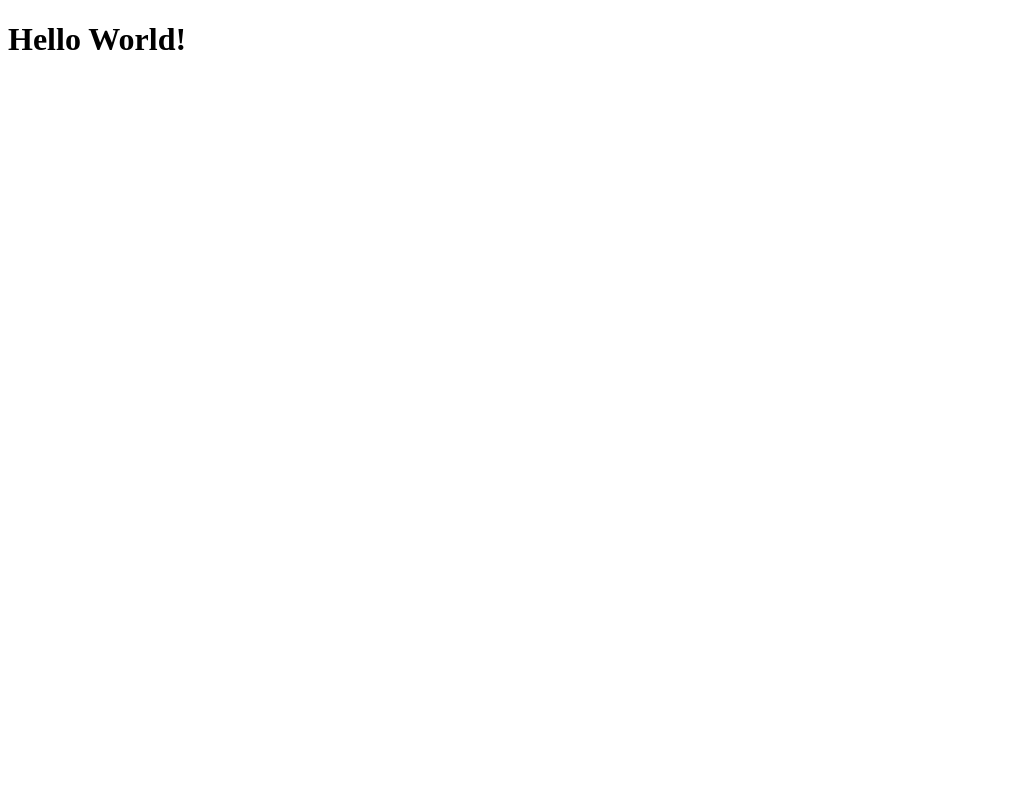
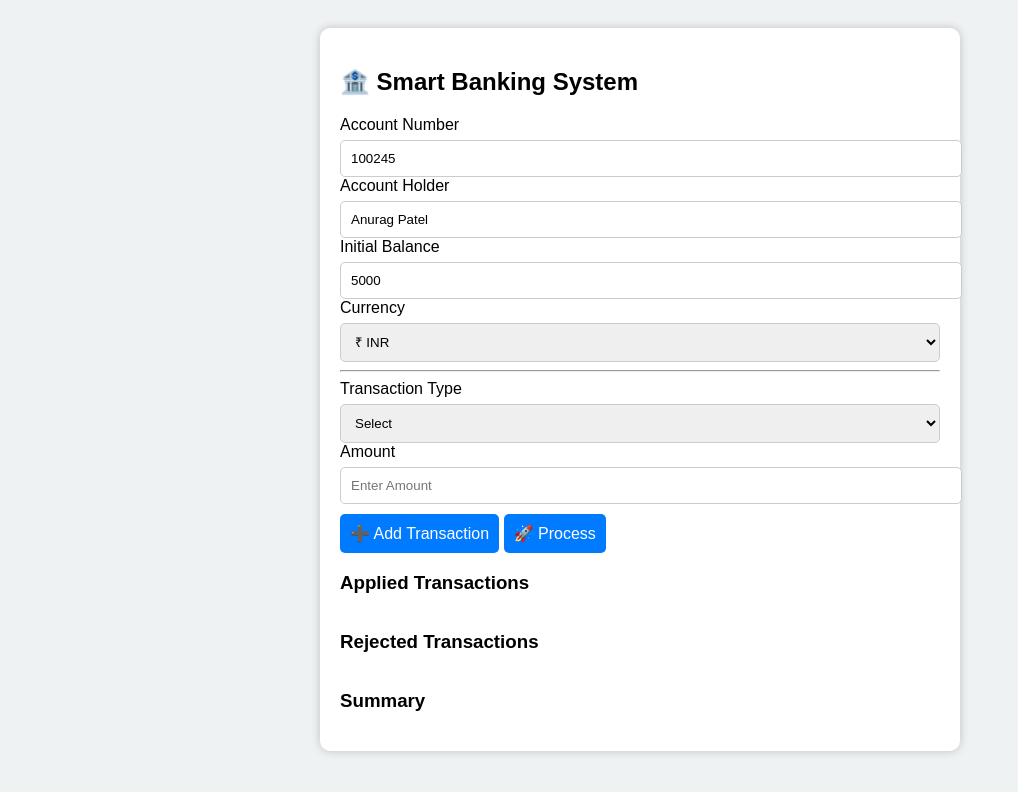
Before and after one commit to StaytunedLAB/patel-anurag-omprakash-2304030101100, a website: page src/index.html in a window 1280 px wide. Shown: the whole page, without its empty margins (0-1018 px from the left). Drawn offline with Linux system fonts and the light colour scheme.

Commit message:
Implement Smart Banking System UI and functionality

```diff
--- a/src/index.html
+++ b/src/index.html
@@ -1,12 +1,148 @@
 <!DOCTYPE html>
-<html>
-  <head>
-    <title>Hello, World!</title>
+<html lang="en">
+<head>
+  <meta charset="UTF-8">
+  <title>Smart Banking System</title>
+  <style>
+    body { font-family: Arial, sans-serif; background: #eef2f3; padding: 20px; }
+    .container { max-width: 600px; margin: auto; background: #fff; padding: 20px; border-radius: 10px; box-shadow: 0 0 10px rgba(0,0,0,0.2); }
+    input, select { width: 100%; padding: 10px; margin-top: 6px; border: 1px solid #ccc; border-radius: 5px; }
+    button { margin-top: 10px; padding: 10px; border:none; border-radius: 5px; background: #007bff; color: white; font-size: 16px; cursor: pointer; }
+    button:hover { background: #0056b3; }
+    table { width: 100%; border-collapse: collapse; margin-top: 15px; }
+    th, td { border: 1px solid #ccc; padding: 10px; text-align: center; }
+    .toast { position: fixed; bottom: 20px; right: 20px; background: #222; color: white; padding: 12px 20px; border-radius: 5px; display: none; }
+  </style>
+</head>
+<body>
 
-  </head>
-  <body>
-      <h1 class="title">Hello World! </h1>
-      <p id="currentTime"></p>
-      <script src="hello-intern.js"></script>
-  </body>
+<div class="container">
+  <h2>🏦 Smart Banking System</h2>
+
+  <label>Account Number</label>
+  <input type="text" id="accNo" value="100245">
+
+  <label>Account Holder</label>
+  <input type="text" id="accName" value="Anurag Patel">
+
+  <label>Initial Balance</label>
+  <input type="text" id="initialBalance" value="5000">
+
+  <label>Currency</label>
+  <select id="currency">
+    <option value="INR">₹ INR</option>
+    <option value="USD">$ USD</option>
+    <option value="EUR">€ EUR</option>
+  </select>
+
+  <hr>
+
+  <label>Transaction Type</label>
+  <select id="type">
+    <option value="">Select</option>
+    <option value="deposit">Deposit</option>
+    <option value="withdraw">Withdraw</option>
+  </select>
+
+  <label>Amount</label>
+  <input type="text" id="amount" placeholder="Enter Amount">
+
+  <button onclick="bank.addTransaction()">➕ Add Transaction</button>
+  <button onclick="bank.process()">🚀 Process</button>
+
+  <h3>Applied Transactions</h3>
+  <table id="applied"></table>
+
+  <h3>Rejected Transactions</h3>
+  <table id="rejected"></table>
+
+  <h3>Summary</h3>
+  <p id="summary"></p>
+</div>
+
+<div id="toast" class="toast"></div>
+
+<script>
+class BankingSystem {
+  constructor() {
+    this.transactions = JSON.parse(localStorage.getItem("bankData")) || [];
+  }
+
+  notify(message, color="green") {
+    const toast = document.getElementById("toast");
+    toast.style.background = color;
+    toast.innerText = message;
+    toast.style.display = "block";
+    setTimeout(() => toast.style.display = "none", 2000);
+  }
+
+  format(amount) {
+    return new Intl.NumberFormat("en-IN", { style: "currency", currency: document.getElementById("currency").value }).format(amount);
+  }
+
+  addTransaction() {
+    const type = document.getElementById("type").value;
+    const amount = document.getElementById("amount").value;
+
+    if (!type || !amount) return this.notify("Please fill transaction fields!", "red");
+
+    this.transactions.push({ id: Date.now(), type, amount });
+    this.notify("Transaction Added ✔");
+    localStorage.setItem("bankData", JSON.stringify(this.transactions));
+  }
+
+  process() {
+    const applied = [];
+    const rejected = [];
+
+    let balance = Number(document.getElementById("initialBalance").value);
+
+    try {
+      for (let t of this.transactions) {
+        let amount = Number(t.amount);
+
+        if (!t.type) { rejected.push({...t, reason:"Missing Type"}); continue; }
+        if (isNaN(amount) || amount <= 0) { rejected.push({...t, reason:"Invalid Amount"}); continue; }
+
+        if (t.type === "deposit") {
+          balance += amount;
+          applied.push({...t, amount});
+        } else if (t.type === "withdraw") {
+          if (amount > balance) rejected.push({...t, reason:"Insufficient Balance"});
+          else { balance -= amount; applied.push({...t, amount}); }
+        } else {
+          rejected.push({...t, reason:"Unknown Type"});
+        }
+      }
+    }
+    catch (error) {
+      rejected.push({type: "SYSTEM", amount:"-", reason:error.message});
+    }
+    finally {
+      this.render(applied, rejected, balance);
+      this.notify("Processing Complete 🔍", "#333");
+    }
+  }
+
+  render(applied, rejected, balance) {
+
+    document.getElementById("applied").innerHTML =
+      `<tr><th>ID</th><th>Type</th><th>Amount</th></tr>${applied.map(a =>
+      `<tr><td>${a.id}</td><td>${a.type}</td><td>${this.format(a.amount)}</td></tr>`).join("")}`;
+
+    document.getElementById("rejected").innerHTML =
+      `<tr><th>ID</th><th>Type</th><th>Amount</th><th>Reason</th></tr>${rejected.map(r =>
+      `<tr><td>${r.id}</td><td>${r.type}</td><td>${r.amount}</td><td>${r.reason}</td></tr>`).join("")}`;
+
+    document.getElementById("summary").innerHTML = `
+      <strong>Final Balance:</strong> ${this.format(balance)} <br>
+      <strong>Audit:</strong> ✔ Completed Safe Execution
+    `;
+  }
+}
+
+const bank = new BankingSystem();
+</script>
+
+</body>
 </html>
```
